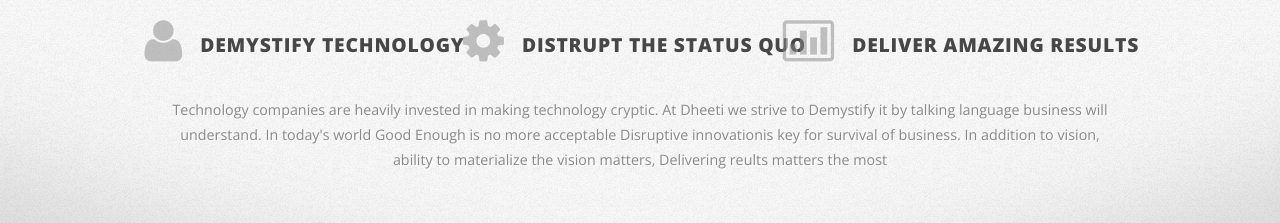
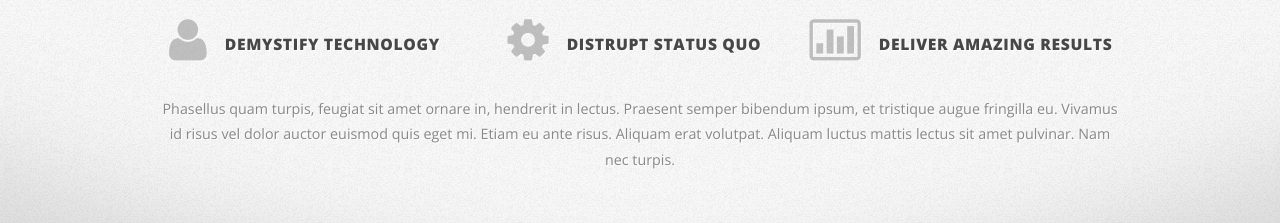
Before and after one commit to dheeti/dheetisite, a plain HTML site: page index.html in a window 1280 px wide. Shown: the part 977-1200 px from the top of the page. Drawn offline with nearby package versions, Linux system fonts and the light colour scheme.

Commit message:
home page & 3Ds

```diff
--- a/css/style.css
+++ b/css/style.css
@@ -79,7 +79,7 @@
 
 	h3
 	{
-		font-size: 1.35em;
+		font-size: 1.1em;
 		margin-top: 2em;
 	}
 
--- a/index.html
+++ b/index.html
@@ -6,7 +6,7 @@
 -->
 <html>
 	<head>
-		<title>Dheeti</title>
+		<title>ZeroFour by HTML5 UP</title>
 		<meta http-equiv="content-type" content="text/html; charset=utf-8" />
 		<meta name="description" content="" />
 		<meta name="keywords" content="" />
@@ -72,9 +72,9 @@
 
 							<!-- Banner -->
 								<div id="banner">
-									<h2><strong>Dheeti:</strong> Demystify Disrupt Deliver </h2>
+									<h2><strong>Dheeti:</strong> Demystify Disrupt Deliver</h2>
 									<p>Want to know More?</p>
-									<a href="#" class="button big fa fa-check-circle">Yes I Do</a>
+									<a href="#main-wrapper" class="button big fa fa-check-circle">Yes I Do</a>
 								</div>
 
 						</div>
@@ -103,7 +103,7 @@
 											<span class="image image-full"><img src="images/demystify.jpg" alt="" /></span>
 											<header class="second fa fa-user">
 												<h3>Demystify Technology</h3>
-												<!--<span class="byline">Technology as Business Understands</span>-->
+												<!--<span class="byline">Nevermind its just a wall lol</span>-->
 											</header>
 										</section>
 									</div>
@@ -111,8 +111,8 @@
 										<section>
 											<span class="image image-full"><img src="images/disrupt.jpg" alt="" /></span>
 											<header class="second fa fa-cog">
-												<h3>Distrupt the status quo</h3>
-												<!--<span class="byline">Being good enough is not acce</span>-->
+												<h3>Distrupt status quo</h3>
+												<!--<span class="byline">This looks pretty harmless</span>-->
 											</header>
 										</section>
 									</div>
@@ -128,10 +128,10 @@
 								</div>
 								<div class="row">
 									<div class="12u">
-										<p>Technology companies are heavily invested in making technology cryptic. At Dheeti we strive to
-										<b>Demystify</b> it by talking language business will understand. In today's world Good Enough is
-										no more acceptable <b>Disruptive</b> innovationis key for survival of business. In addition to vision,
-										ability to materialize the vision matters, <b>Delivering reults	 matters the most</b></p>
+										<p>Phasellus quam turpis, feugiat sit amet ornare in, hendrerit in lectus. Praesent semper
+										bibendum ipsum, et tristique augue fringilla eu. Vivamus id risus vel dolor auctor euismod
+										quis eget mi. Etiam eu ante risus. Aliquam erat volutpat. Aliquam luctus mattis lectus sit
+										amet pulvinar. Nam nec turpis.</p>
 									</div>
 								</div>
 							</section>
```
